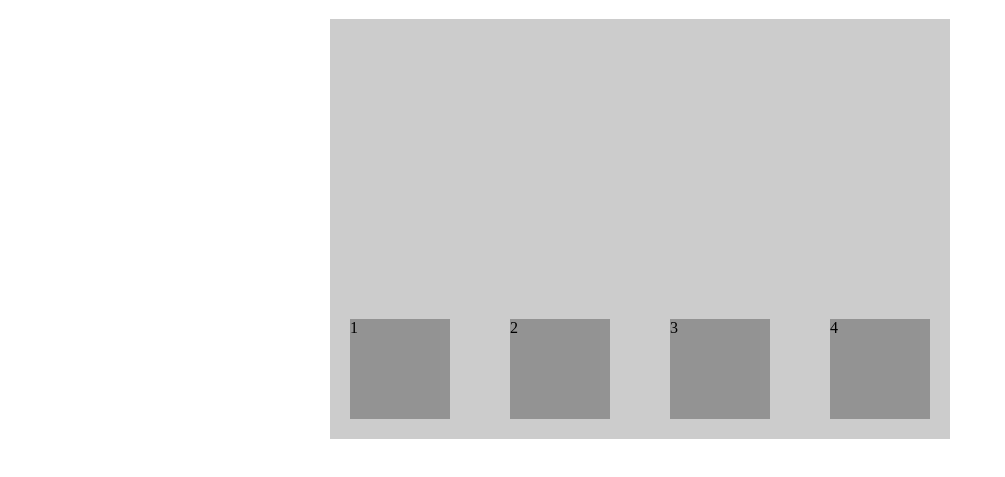
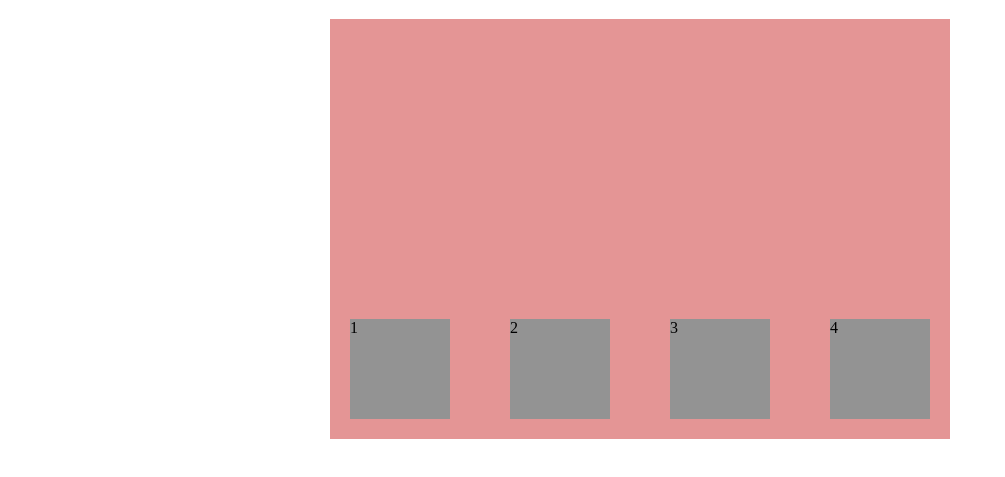
Before and after one commit to jribeirofbaup/flexbox, a plain HTML site: page index.html in a window 1280 px wide. Shown: the part 61-538 px from the top of the page, without its empty margins (0-1005 px from the left). Drawn offline with Linux system fonts and the light colour scheme.

Commit message:
change color

```diff
--- a/styles.scss
+++ b/styles.scss
@@ -2,7 +2,7 @@
     width: 600px;
     height: 400px;
     margin: 0 auto;
-    background: #ccc;
+    background: #e49595;
     padding: 10px;
 
     display: flex;
```
Also changed, not shown: styles.css.
